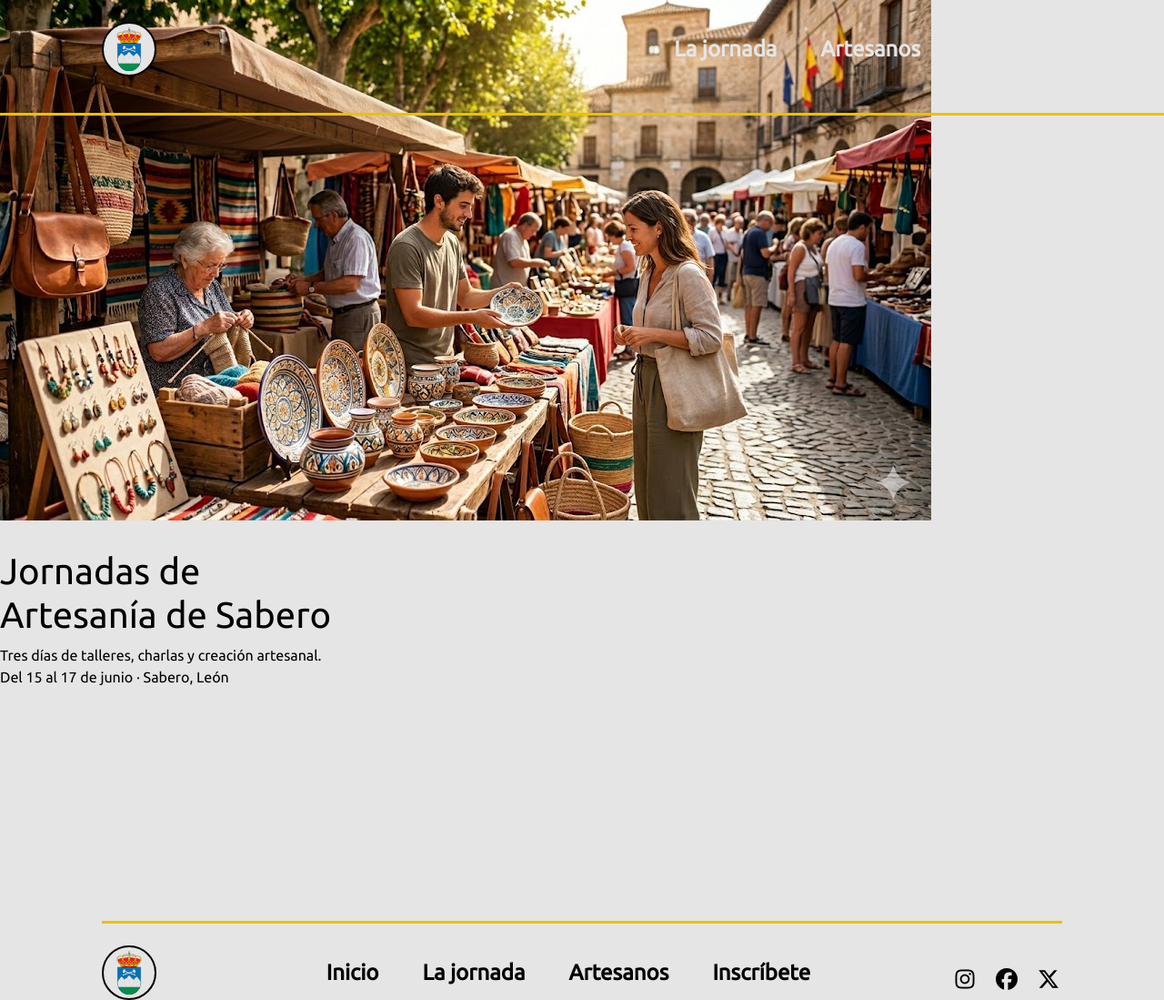
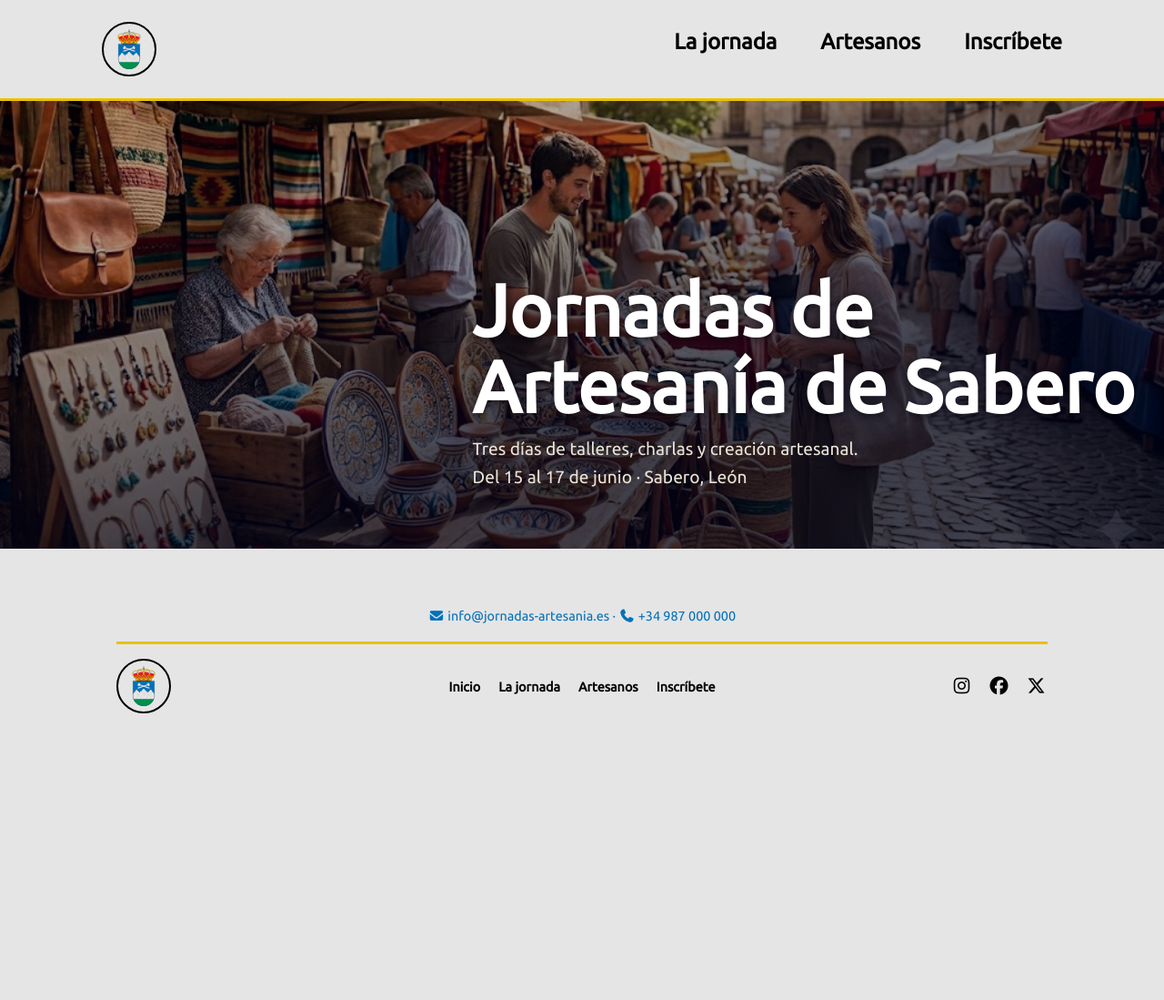
Before and after one commit to oromeraa/HTML-II-PEC2, a website built with Parcel: page src/index.html in a window 1280 px wide. Shown: the whole page at 91% size. After the commit the page ends 800 px from the top, so only its background shows below. Built offline with nearby package versions, Linux system fonts and the light colour scheme.

Commit message:
Home & footer fixes

```diff
--- a/src/assets/styles/abstracts/_fonts.scss
+++ b/src/assets/styles/abstracts/_fonts.scss
@@ -1,6 +1,6 @@
 @font-face {
   font-family: 'LeonesaCancilleresca';
-  src: url('../assets/fonts/LeonesaCancilleresca.ttf') format('truetype');
+  src: url('../fonts/LeonesaCancilleresca.ttf') format('truetype');
   font-weight: normal;
   font-style: normal;
   font-display: swap;
@@ -8,7 +8,7 @@
 
 @font-face {
   font-family: 'LeonesaCancillerescaModern';
-  src: url('../assets/fonts/LeonesaCancillerescaModern.ttf') format('truetype');
+  src: url('../fonts/LeonesaCancillerescaModern.ttf') format('truetype');
   font-weight: normal;
   font-style: normal;
   font-display: swap;
@@ -16,7 +16,7 @@
 
 @font-face {
   font-family: 'VisigoticaLeonesa';
-  src: url('../assets/fonts/VisigoticaLeonesa.ttf') format('truetype');
+  src: url('../fonts/VisigoticaLeonesa.ttf') format('truetype');
   font-weight: normal;
   font-style: normal;
   font-display: swap;
--- a/src/assets/styles/abstracts/_functions.scss
+++ b/src/assets/styles/abstracts/_functions.scss
@@ -1,3 +1,9 @@
 /*------------------------------------*\
   # Functions
 \*------------------------------------*/
+
+// Returns the flex-basis value for a card in a multi-column flex grid.
+// Usage: flex: 1 1 card-basis(3, 1.5rem);
+@function card-basis($columns, $gap) {
+  @return calc(#{100% / $columns} - #{$gap * ($columns - 1) / $columns});
+}
--- a/src/assets/styles/abstracts/_variables.scss
+++ b/src/assets/styles/abstracts/_variables.scss
@@ -49,6 +49,9 @@ $tile-regular: 1fr;
 $tile-hover: 1.3fr;
 $tile-reduced: 0.5fr;
 
-// navbar animations
-$elastic-hook: cubic-bezier(0.175, 0.885, 0.32, 1.5); // float to fix
-$elastic-unhook: cubic-bezier(0.68, -0.8, 0.2, 2.5); // fix to float
+// Display typography (used in poster title and section headings)
+$font-display: $font-leonesa;
+$font-display-modern: $font-leonesaModern;
+
+// Poster card dimensions
+$poster-radius: 0.75rem;
--- a/src/assets/styles/components/_logo.scss
+++ b/src/assets/styles/components/_logo.scss
@@ -13,18 +13,16 @@
   display: flex;
   justify-content: center;
   align-items: center;
+  transition: border-color 0.2s, transform 0.2s;
 
-  &__link {
+  &__image {
+    width: 80%;
+    height: 80%;
     object-fit: contain;
-    height: 50%;
-    width: 50%;
-    display: flex;
-    justify-content: center;
-    align-items: center;
   }
 
-  &__img {
-    height: 100%;
-    width: 100%;
+  &:hover {
+    border: 3px solid $sabero-green;
+    transform: scale(1.2);
   }
 }
--- a/src/assets/styles/main.scss
+++ b/src/assets/styles/main.scss
@@ -15,6 +15,7 @@
 }
 
 @layer base {
+  @import "abstracts/fonts";
   @import "base/base";
 }
 
--- a/src/assets/styles/pages/_home.scss
+++ b/src/assets/styles/pages/_home.scss
@@ -1,28 +1,113 @@
 /*------------------------------------*\
-  # Home page styles
+  # Home page — Poster layout
 \*------------------------------------*/
 
 @use "../abstracts/variables" as *;
 
 .home {
-  max-height: 100vh;
+  height: 100dvh;
+  display: flex;
+  flex-direction: column;
+  overflow: hidden;
 
-  header {
-    position: fixed;
-    top: 0;
-    left: 0;
-    right: 0;
-    z-index: 1000;
+  > header  { flex-shrink: 0; }
+  > footer  { flex-shrink: 0; }
+}
 
-    .header__nav-link {
-      color: $sabero-gray;
+.poster {
+  container-type: inline-size;
+  container-name: poster;
+  position: relative;
+  overflow: hidden;
+
+  // Fallback sin grid: flex, imagen como fondo absoluto, contenido abajo
+  display: flex;
+  flex-direction: column;
+  justify-content: flex-end;
+  flex: 1;
+  height: 0; // necesario para que flex: 1 no desborde
+
+  @supports (display: grid) {
+    display: grid;
+    height: 100%; // hereda el espacio del flex item
+
+    grid-template-columns:
+      [full-start] minmax(1.5rem, 1fr)
+      [content-start] minmax(0, 60ch) [content-end]
+      [full-end] minmax(1.5rem, 1fr);
+
+    grid-template-rows:
+      1fr       // empuja el contenido hacia abajo
+      auto;     // contenido
+  }
+
+  // ── Imagen de fondo ───────────────────────────────────────────────────────
+
+  &__image {
+    position: absolute;
+    inset: 0;
+    z-index: 0;
+
+    &::after {
+      content: '';
+      position: absolute;
+      inset: 0;
+      background: linear-gradient(
+        165deg,
+        oklch(10% 0.06 250 / 0.1) 0%,
+        oklch(10% 0.06 250 / 0.75) 65%
+      );
     }
   }
 
-  main {
-    // Fallback
-    display: flex;
-    flex-direction: column;
-    gap: 2rem;
+  &__img {
+    width: 100%;
+    height: 100%;
+    object-fit: cover;
+    display: block;
+  }
+
+  // ── Contenido ─────────────────────────────────────────────────────────────
+
+  &__content {
+    position: relative;
+    z-index: 1;
+    padding: 2rem 1.5rem;
+
+    @supports (display: grid) {
+      grid-column: content-start / content-end;
+      grid-row: 2;
+      padding: 2rem 2rem 3rem;
+    }
+  }
+
+  &__title {
+    font-weight: 900;
+    font-size: clamp(2.5rem, 8cqi, 5rem);
+    line-height: 1.05;
+    color: #fff;
+    text-shadow: 0 2px 12px oklch(5% 0.06 250 / 0.7);
+    margin-bottom: 0.75rem;
+  }
+
+  &__subtitle {
+    font-size: clamp(1rem, 2.5cqi, 1.2rem);
+    color: oklch(92% 0.02 90);
+    line-height: 1.6;
+    max-width: 45ch;
   }
 }
+
+// ─── Container queries ────────────────────────────────────────────────────────
+
+@container poster (width < 600px) {
+  .poster__title {
+    font-size: 2.25rem;
+  }
+}
+
+@container poster (600px <= width < 900px) {
+  .poster__title {
+    font-size: 3rem;
+  }
+}
--- a/src/assets/styles/views/_footer.scss
+++ b/src/assets/styles/views/_footer.scss
@@ -4,33 +4,79 @@
 
 @use "../abstracts/variables" as *;
 
-footer {
-  display: flex;
-  justify-content: space-between;
-  align-items: center;
-  padding: 1.5rem 0;
-  margin: 15rem 7rem 0 7rem;
-  border-top: 3px solid $sabero-gold;
-  font-weight: bolder;
+.site-footer {
+  container-type: inline-size;
+  container-name: site-footer;
 
-  a {
+  padding-top: 4rem;
+
+  &__contact {
+    text-align: center;
+    font-size: 0.9rem;
+    color: $sabero-blue;
+  }
+
+  &__bar {
+    width: 80%;
+    margin: 0 auto;
+    padding: 1rem 0;
+    display: grid;
+    grid-template-columns: 1fr auto 1fr; // para centrar el nav
+    align-items: center;
+    border-top: 3px solid $sabero-gold;
+
+    .logo          { justify-self: start; }
+    .site-footer__nav { justify-self: center; }
+    .social-links  { justify-self: end; }
+  }
+
+  &__nav .nav__list {
+    display: flex;
+    flex-wrap: wrap;
+    justify-content: center;
+    gap: 1.25rem;
+    list-style: none;
+    padding: 0;
+    margin: 0;
+  }
+
+  .nav__link {
     color: $sabero-black;
     text-decoration: none;
-    font-size: 1.5rem;
+    font-size: 0.9rem;
+    font-weight: 600;
+    transition: color 0.2s;
 
     &:hover {
-      color: $sabero-blue;
+      color: $sabero-green;
     }
-  }
-
-  nav ul {
-    display: flex;
-    gap: 3rem;
-    list-style: none;
   }
 
   .social-links {
     display: flex;
     gap: 1rem;
+
+    a {
+      color: $sabero-black;
+      font-size: 1.25rem;
+      transition: color 0.2s;
+
+      &:hover {
+        color: $sabero-green;
+      }
+    }
   }
 }
+
+@container site-footer (width < #{$mqMinTablet}) {
+  .site-footer__bar {
+    grid-template-columns: 1fr;
+    justify-items: center;
+    gap: 0.75rem;
+    text-align: center;
+
+    .logo          { justify-self: center; }
+    .site-footer__nav { justify-self: center; }
+    .social-links  { justify-self: center; }
+  }
+}
--- a/src/components/logo.html
+++ b/src/components/logo.html
@@ -1,9 +1,7 @@
-<figure class="logo">
-  <a class="logo__link" href="./index.html">
+  <a class="logo" href="./index.html">
     <img
       class="logo__image"
       src="./assets/images/Escudo_de_Sabero.svg"
       alt="Logo Jornada de Artesanía de Sabero"
     />
   </a>
-</figure>
--- a/src/index.html
+++ b/src/index.html
@@ -1,9 +1,8 @@
 <!doctype html>
-
 <html>
   <head>
     <meta charset="utf-8" />
-    <meta name="viewport" content="width=device-width" />
+    <meta name="viewport" content="width=device-width"/>
     <link rel="stylesheet" type="text/css" href="./assets/styles/main.scss" />
     <!-- do not remove this line! -->
     <title>Jornadas de Artesanía de Sabero</title>
@@ -14,14 +13,14 @@
     <main class="poster">
       <div class="poster__image">
         <img
-          src="./assets/images/home-market.jpeg"
-          alt="Portada Jornadas de Artesanía de Sabero"
+          src="./assets/images/home-market.jpg"
+          alt="Mercado artesanal de las Jornadas de Artesanía de Sabero"
           class="poster__img"
         />
       </div>
 
       <div class="poster__content">
-        <h1 class="poster__title">Jornadas de<br />Artesanía de Sabero</h1>
+        <h1 class="poster__title">Jornadas de <br /> Artesanía de Sabero</h1>
         <p class="poster__subtitle">
           Tres días de talleres, charlas y creación artesanal.<br />
           Del 15 al 17 de junio · Sabero, León
@@ -29,15 +28,6 @@
       </div>
     </main>
 
-    <!-- <main>
-      <img
-        src="./assets/images/home-market.jpeg"
-        alt="Portada Jornadas de Artesanía de Sabero"
-      />
-      <h1>Bienvenidos a las Jornadas de Artesanía de Sabero</h1>
-      <h2>Descubre la riqueza de la artesanía local</h2>
-    </main> -->
-
     <include src="./views/footer.html"></include>
 
     <script type="module" src="./assets/scripts/main.js"></script>
--- a/src/views/footer.html
+++ b/src/views/footer.html
@@ -1,19 +1,19 @@
-<footer>
+<footer class="site-footer">
+  <div class="site-footer__contact">
+    <p>
+      <i class="fa-solid fa-envelope"></i> info@jornadas-artesania.es
+      ·
+      <i class="fa-solid fa-phone"></i> +34 987 000 000
+    </p>
+  </div>
+  <div class="site-footer__bar">
     <include src="./components/logo.html"></include>
-  <nav class="footer__nav">
+    <nav class="site-footer__nav">
       <ul class="nav__list">
-      <li class="nav__item">
-        <a class="nav__link" href="./index.html">Inicio</a>
-      </li>
-      <li class="nav__item">
-        <a class="nav__link" href="./article.html">La jornada</a>
-      </li>
-      <li class="nav__item">
-        <a class="nav__link" href="./speakers.html">Artesanos</a>
-      </li>
-      <li class="nav__item">
-        <a class="nav__link" href="./inscription.html">Inscríbete</a>
-      </li>
+        <li class="nav__item"><a class="nav__link" href="./index.html">Inicio</a></li>
+        <li class="nav__item"><a class="nav__link" href="./article.html">La jornada</a></li>
+        <li class="nav__item"><a class="nav__link" href="./speakers.html">Artesanos</a></li>
+        <li class="nav__item"><a class="nav__link" href="./inscription.html">Inscríbete</a></li>
       </ul>
     </nav>
     <div class="social-links">
@@ -21,4 +21,5 @@
       <a href="#"><i class="fa-brands fa-facebook"></i></a>
       <a href="#"><i class="fa-brands fa-x-twitter"></i></a>
     </div>
+  </div>
 </footer>
```
Also changed, not shown: src/assets/images/home-market.jpg (added). Lines whose indentation alone changed are shown as unchanged.
